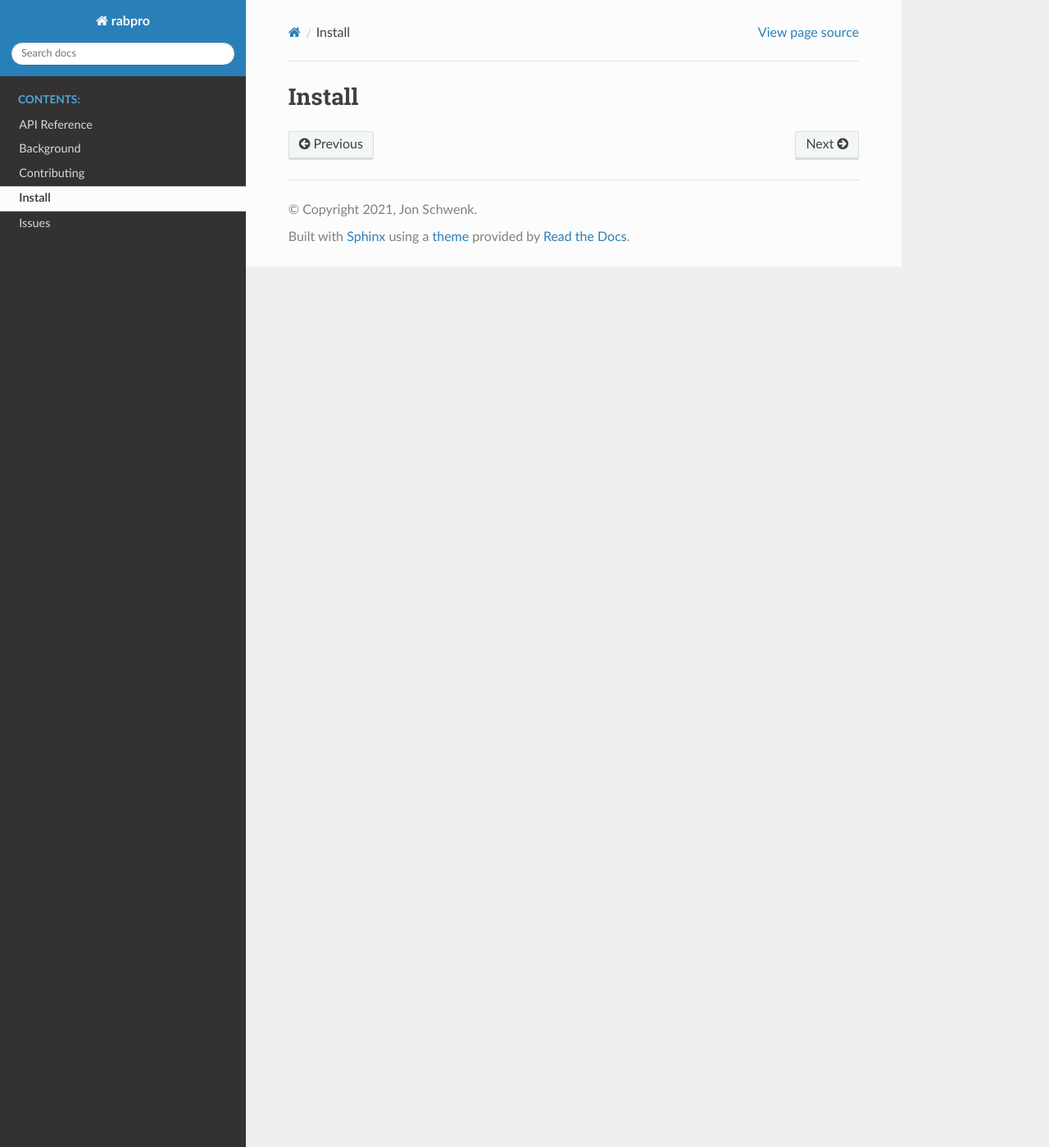
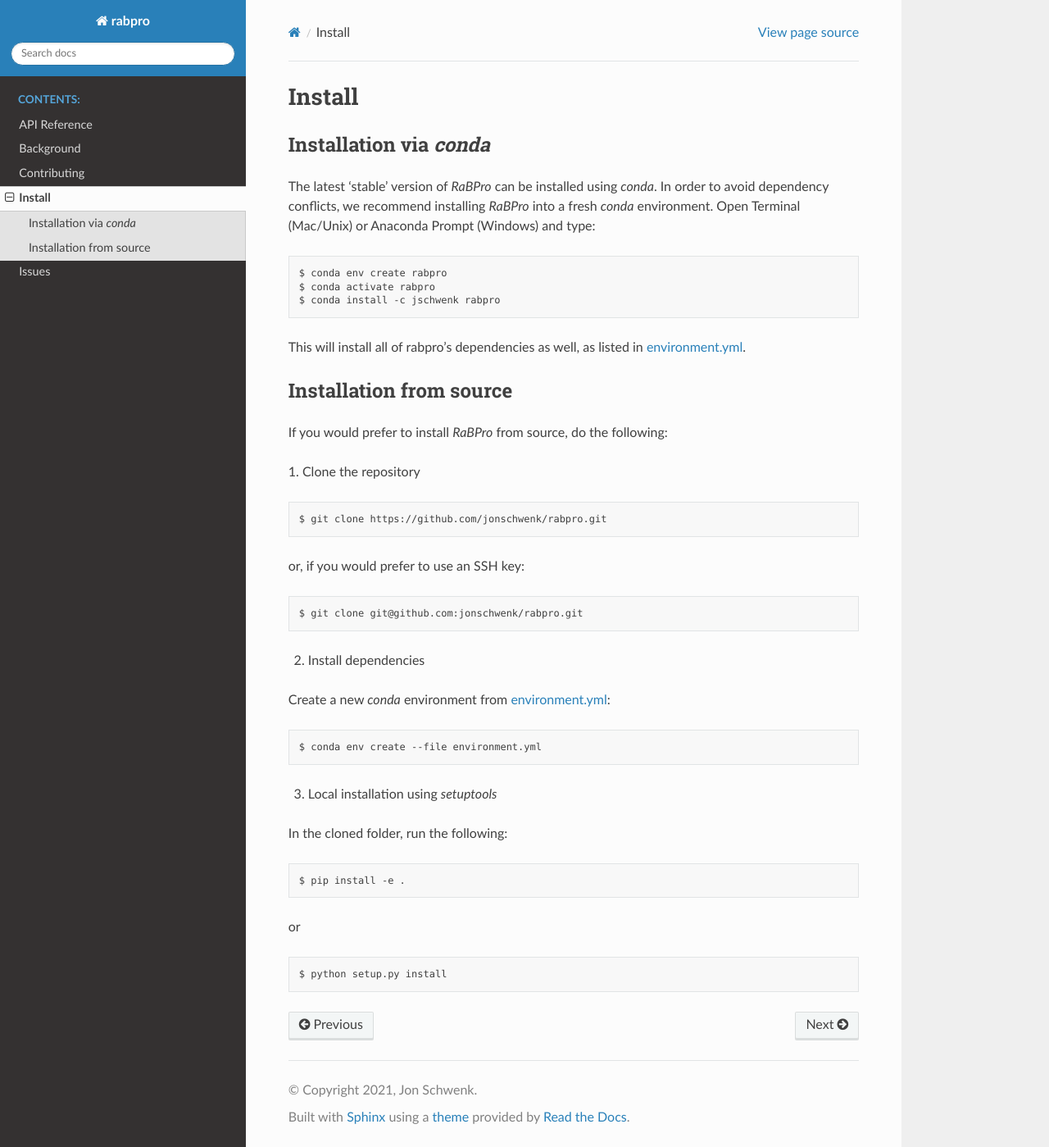
Before and after one commit to VeinsOfTheEarth/rabpro, a Sphinx documentation site: the page built from docs/source/install/index.rst, in a window 1280 px wide and 1399 px high. Shown: the whole window at 82% size. Built offline with Sphinx 7.4.7 and the Read the Docs theme 2.0.0, drawn with Linux system fonts in a browser that asks for light colours; pages that are not in the unit, such as notebooks, are missing from menus.

Commit message:
Add install instructions

```diff
--- a/docs/source/install/index.rst
+++ b/docs/source/install/index.rst
@@ -1,3 +1,59 @@
+.. _install:
+
 =======
 Install
 =======
+
+Installation via *conda*
+------------------------
+
+The latest 'stable' version of *RaBPro* can be installed using `conda`. In order
+to avoid dependency conflicts, we recommend installing *RaBPro* into a fresh
+`conda` environment. Open Terminal (Mac/Unix) or Anaconda Prompt (Windows) and
+type:
+::
+
+   $ conda env create rabpro
+   $ conda activate rabpro
+   $ conda install -c jschwenk rabpro
+
+This will install all of rabpro's dependencies as well, as listed in
+`environment.yml
+<https://github.com/jonschwenk/rabpro/blob/master/environment.yml>`_.
+
+Installation from source
+------------------------
+
+If you would prefer to install *RaBPro* from source, do the following:
+
+1. Clone the repository
+::
+
+   $ git clone https://github.com/jonschwenk/rabpro.git
+
+or, if you would prefer to use an SSH key:
+
+::
+
+   $ git clone git@github.com:jonschwenk/rabpro.git
+
+2. Install dependencies
+
+Create a new `conda` environment from `environment.yml
+<https://github.com/jonschwenk/rabpro/blob/master/environment.yml>`_:
+::
+
+   $ conda env create --file environment.yml
+
+3. Local installation using `setuptools`
+
+In the cloned folder, run the following:
+::
+
+   $ pip install -e .
+
+or
+
+::
+
+   $ python setup.py install
```
